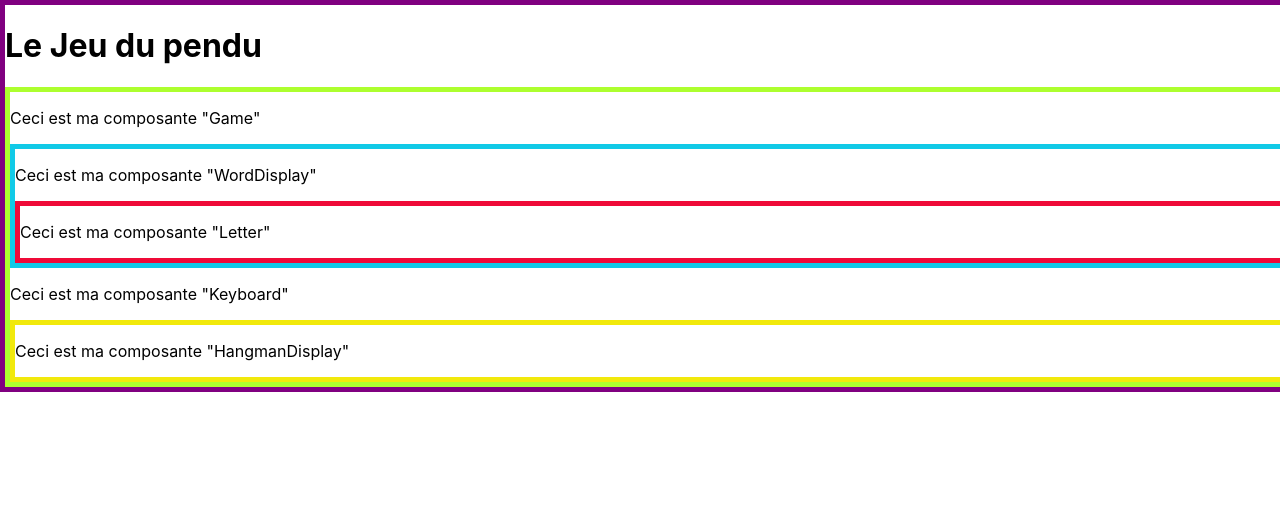
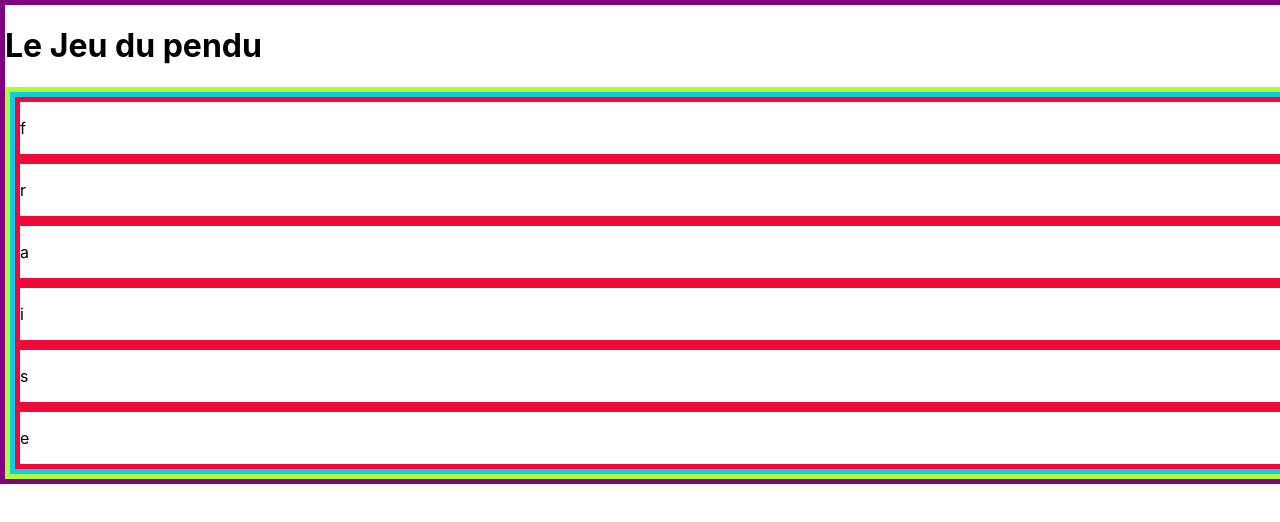
Before and after one commit to Fyxio/TP-Rendu, a React (Create React App) app: page / in a window 1280 px wide. Shown: the top 522 px of the page. Built offline with nearby package versions, Linux system fonts and the light colour scheme; the HTML template or start-up script is replaced by a standard one.

Commit message:
Affichage du mot aléatoire

```diff
--- a/src/components/Game.tsx
+++ b/src/components/Game.tsx
@@ -1,14 +1,24 @@
 import HangmanDisplay from "./HangmanDisplay";
 import WordDisplay from "./WordDisplay";
 import Keyboard from "./Keyboard";
+import { useEffect, useState } from "react";
 
 export default function Game(){
+
+    const [word, setWord] = useState<string>('');
+        useEffect(() => {
+            // Récupérer les mots depuis le json
+            // et instancier la constante words avec ces mots
+            const words = ['pomme', 'fraise'];
+            const random = words[Math.floor(Math.random() * words.length)]
+            setWord(random)
+        },[])
+
     return (
         <div className="Game">
-            <p>Ceci est ma composante "Game"</p>
-            <WordDisplay/>
-            <Keyboard/>
-            <HangmanDisplay/>
+            <WordDisplay word={word}/>
+            {/* <Keyboard/> */}
+            {/* <HangmanDisplay/> */}
         </div>
     )
 }
--- a/src/components/Letter.tsx
+++ b/src/components/Letter.tsx
@@ -1,7 +1,10 @@
-export default function Letter(){
+export type LetterState = { display: string; state: 'Display' | 'Hidden'; id: number }
+
+export default function Letter({letter}: {letter: LetterState}){
+
     return (
         <div className="Letter">
-            <p>Ceci est ma composante "Letter"</p>
+            <p>{letter.display}</p>
         </div>
     )
 }
--- a/src/components/WordDisplay.tsx
+++ b/src/components/WordDisplay.tsx
@@ -1,10 +1,15 @@
-import Letter from "./Letter"
+import Letter, { LetterState } from "./Letter"
 
-export default function WordDisplay(){
+export default function WordDisplay({word}: {word: string}){
+    const lettersWords: LetterState[] = word.split('').map((l, index) => ({display: l, state: 'Hidden', id: index}));
+    const letters = lettersWords.map(letter => {
+        return (
+            <Letter key={letter.id} letter={letter}/>
+        )
+    })
     return (
         <div className="WordDisplay">
-            <p>Ceci est ma composante "WordDisplay"</p>
-            <Letter/>
+           {letters}
         </div>
     )
 }
```
Also changed, not shown: macket.png (added).
